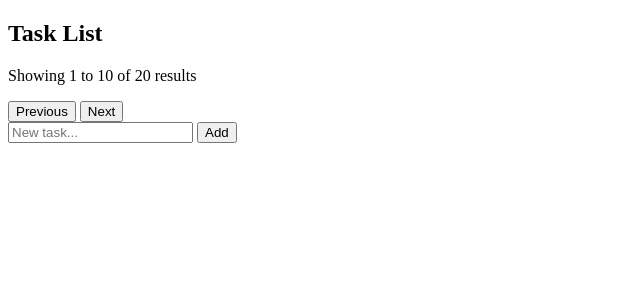
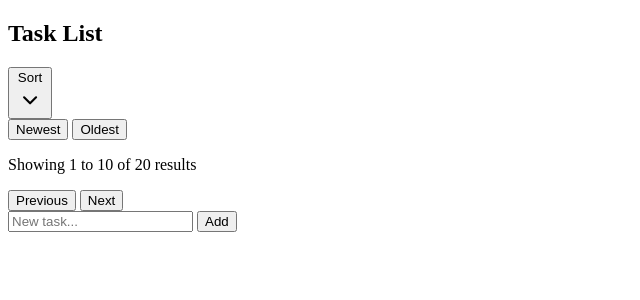
Before and after one commit to gavbrown89/symfony-task-manager, a Symfony app: template templates/task/index.html.twig in a window 1280 px wide. Shown: the top 300 px of the page, without its empty margins (0-640 px from the left). Run offline with Twig, Linux system fonts and the light colour scheme; the template is opened without the code that fills it, so the values that code supplies are empty; some libraries are stand-ins or nearby versions.

Commit message:
Filter: sort results

```diff
--- a/src/Controller/TaskController.php
+++ b/src/Controller/TaskController.php
@@ -24,6 +24,8 @@ final class TaskController extends AbstractController
     #[Route('/tasks', name: 'list_tasks', methods: ['GET'])]
     public function list(TaskRepository $taskRepository, Request $request): JsonResponse
     {
+        $orderBy = strtoupper($request->query->getString('order', 'desc'));
+
         /**
          * Calculate pagination
          */
@@ -31,7 +33,7 @@ final class TaskController extends AbstractController
         $max = 5; // Max entries per page
         $skip = ($page - 1) * $max; // Skip records from previous page
 
-        $tasks = $taskRepository->findTasks('DESC', $max, $skip);
+        $tasks = $taskRepository->findTasks($orderBy, $max, $skip);
         $totalTasks = $taskRepository->countTasks(); // Total tasks
 
         $totalPages = $taskRepository = ceil($totalTasks / $max); // Total pages
--- a/templates/task/index.html.twig
+++ b/templates/task/index.html.twig
@@ -6,6 +6,36 @@
 <div class="max-w-lg mx-auto mt-8">
     <h2 class="text-xl font-bold mb-4">Task List</h2>
     <div class="bg-white shadow-md rounded-lg p-4 ">
+
+        <div class="relative inline-block text-left">
+            <div>
+                <button type="button" id="sort-tasks" class="group inline-flex justify-center text-sm font-medium text-gray-700 hover:text-gray-900" id="menu-button" aria-expanded="false" aria-haspopup="true">
+                  Sort
+                  <svg class="-mr-1 ml-1 size-5 shrink-0 text-gray-400 group-hover:text-gray-500" viewBox="0 0 20 20" fill="currentColor" aria-hidden="true" data-slot="icon">
+                    <path fill-rule="evenodd" d="M5.22 8.22a.75.75 0 0 1 1.06 0L10 11.94l3.72-3.72a.75.75 0 1 1 1.06 1.06l-4.25 4.25a.75.75 0 0 1-1.06 0L5.22 9.28a.75.75 0 0 1 0-1.06Z" clip-rule="evenodd" />
+                  </svg>
+                </button>
+            </div>
+            <div id="sort-menu" class="hidden left-0 z-10 mt-2 w-40 origin-top-left rounded-md bg-white shadow-2xl ring-1 ring-black/5 focus:outline-none" role="menu" aria-orientation="vertical" aria-labelledby="menu-button" tabindex="-1">
+                <div class="py-1" role="none">
+                  <button
+                    type="button"
+                    class="sort-item block px-4 py-2 text-sm font-medium text-gray-900"
+                    data-value="desc"
+                    role="menuitem"
+                    tabindex="-1"
+                    id="menu-item-0">Newest</button>
+                  <button
+                    type="button"
+                    class="sort-item block px-4 py-2 text-sm text-gray-500"
+                    data-value="asc"
+                    role="menuitem"
+                    tabindex="-1"
+                    id="menu-item-1">Oldest</button>
+                </div>
+            </div>
+        </div>
+
         <ul id="task-list" class="divide-y divide-gray-100">
 
         </ul>
```
Also changed, not shown: assets/js/tasks.js (+23 -1 lines).
